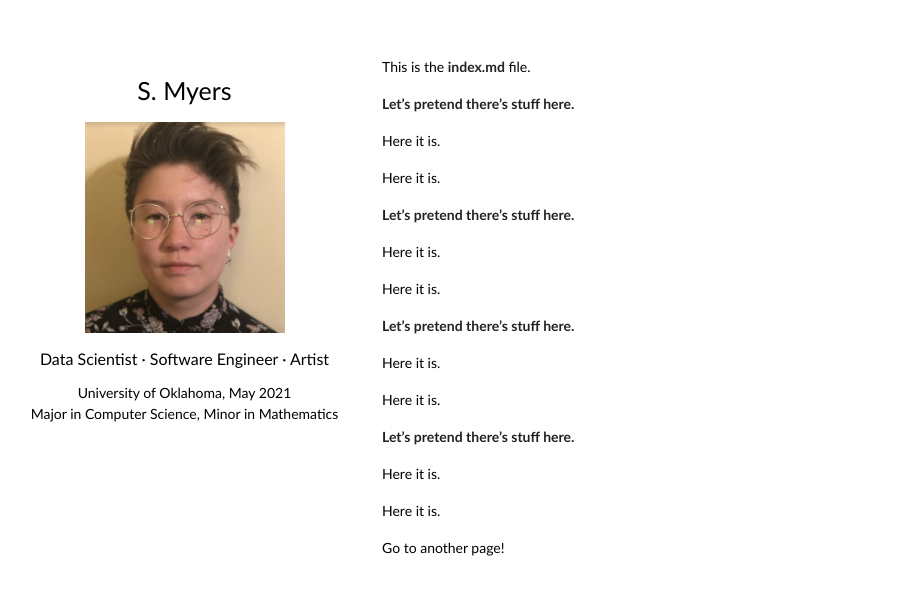
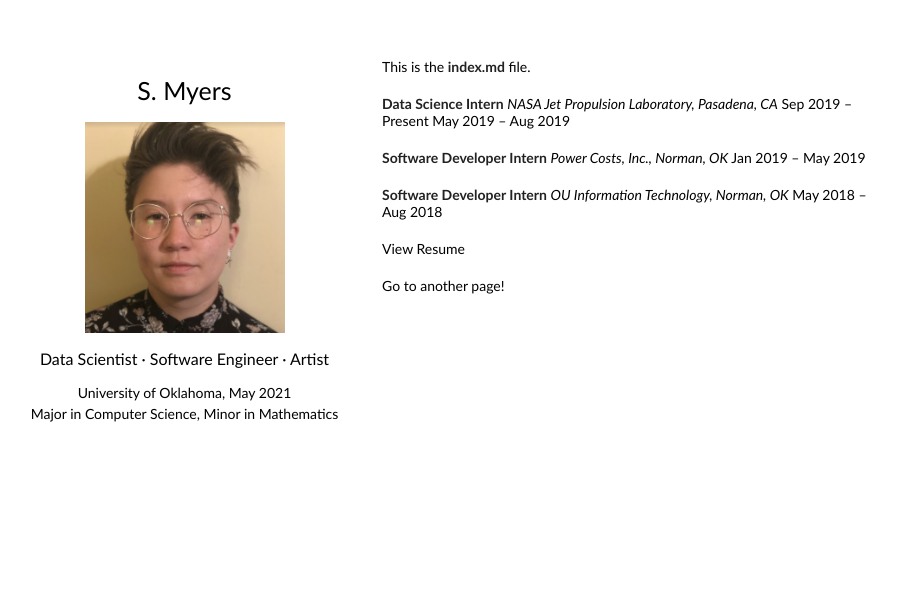
Before and after one commit to myer0432/myer0432.github.io, a Jekyll site: the page built from index.md, in a window 1280 px wide. Shown: the top 595 px of the page, without its empty margins (188-1085 px from the left). Built offline with Jekyll 4.4.1, drawn with Linux system fonts in a browser that asks for light colours.

Commit message:
trying to link a file...

```diff
--- a/index.md
+++ b/index.md
@@ -4,28 +4,19 @@ layout: default
 
 This is the **index.md** file.
 
-**Let's pretend there's stuff here.**
+**Data Science Intern**
+_NASA Jet Propulsion Laboratory, Pasadena, CA_
+Sep 2019 – Present
+May 2019 – Aug 2019
 
-Here it is.
+**Software Developer Intern**
+_Power Costs, Inc., Norman, OK_
+Jan 2019 – May 2019
 
-Here it is.
+**Software Developer Intern**
+_OU Information Technology, Norman, OK_
+May 2018 – Aug 2018
 
-**Let's pretend there's stuff here.**
-
-Here it is.
-
-Here it is.
-
-**Let's pretend there's stuff here.**
-
-Here it is.
-
-Here it is.
-
-**Let's pretend there's stuff here.**
-
-Here it is.
-
-Here it is.
+[View Resume](/assets/files/SMYERS2020.pdf)
 
 [Go to another page!](./another-page.html)
```
Also changed, not shown: 1 other file.
